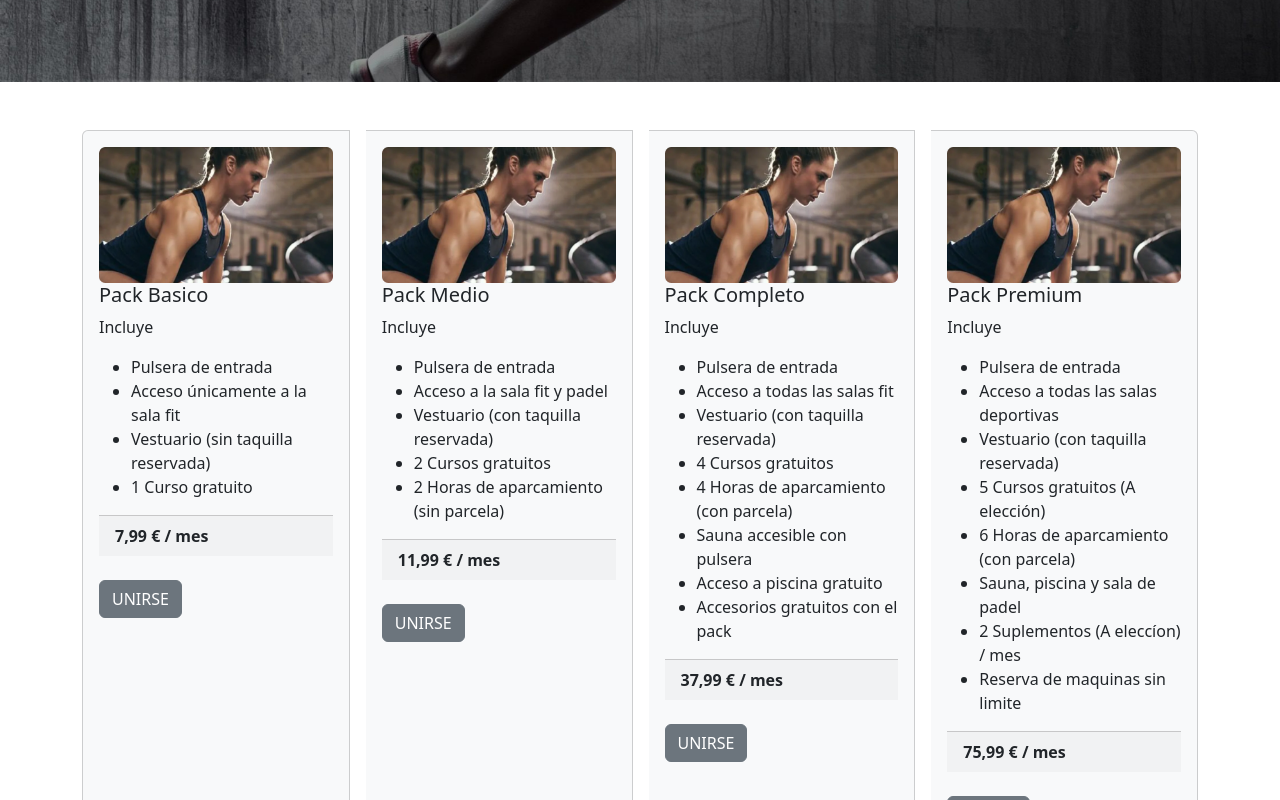
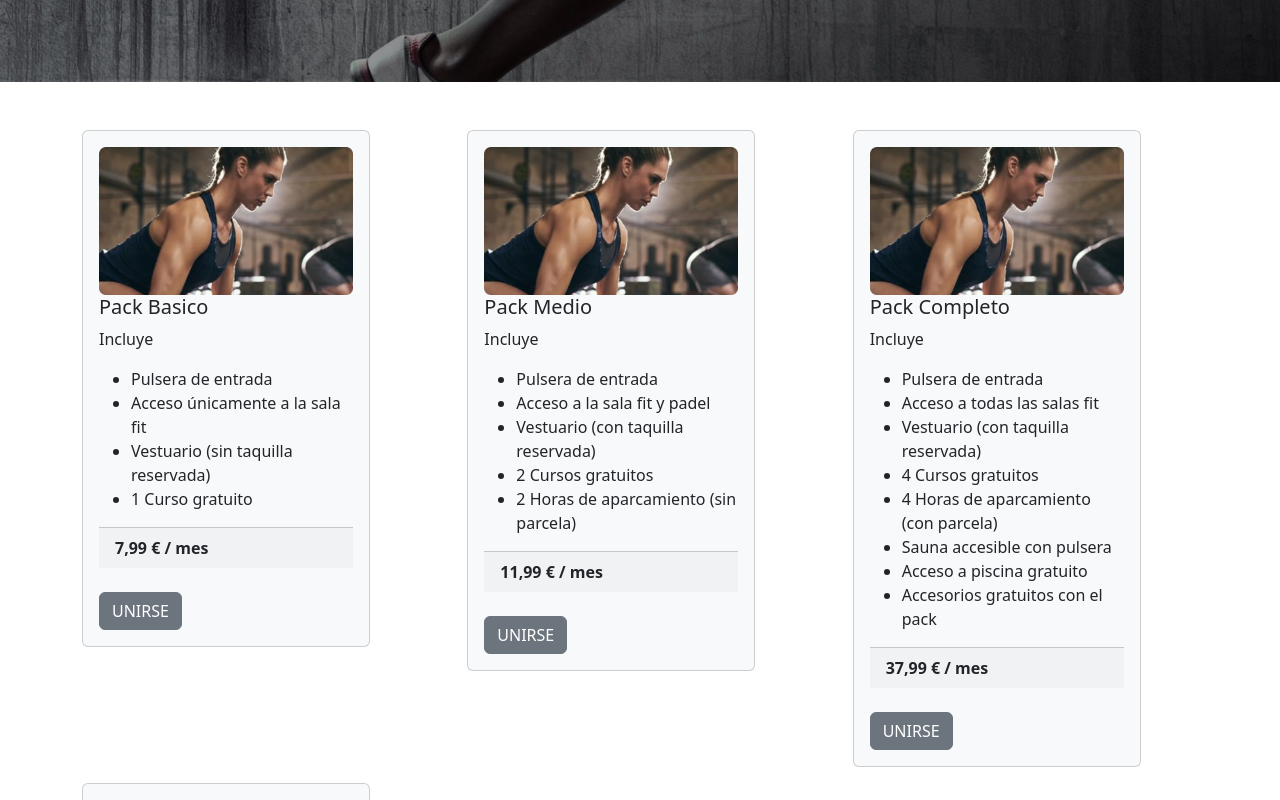
Before and after one commit to S4nchzz/GymPowerFit-ReactBootstrap, a React (Create React App) app: page /payment in a window 1280 px wide. Shown: the part 460-1260 px from the top of the page. Built offline with nearby package versions, Linux system fonts and the light colour scheme.

Commit message:
Se ha el codigo de los Cards para que el estilo se muestre correctamente, se ha quitado CardGroupy se ha añadido Col/Row

```diff
--- a/src/components/payment/Pack.tsx
+++ b/src/components/payment/Pack.tsx
@@ -1,8 +1,9 @@
 import React from "react";
-import { Button, Card, CardBody, CardFooter, CardImg, CardText, CardTitle } from "react-bootstrap";
+import { Button, Card, CardBody, CardFooter, CardImg, CardText, CardTitle, Col } from "react-bootstrap";
 
 export default function Pack({pack}) {
     return (
+        <Col>
             <Card
             style={{ width: '18rem' }}
             bg="light">
@@ -22,5 +23,6 @@ export default function Pack({pack}) {
                     <Button variant="secondary" className="mt-4">UNIRSE</Button>
                 </CardBody>
             </Card>
+        </Col>
     );
 };
--- a/src/components/payment/Payment.js
+++ b/src/components/payment/Payment.js
@@ -1,7 +1,7 @@
 import { useContext } from 'react';
 import '../css/Payment.css';
 import Pack from './Pack.tsx';
-import { CardGroup, Container } from 'react-bootstrap';
+import { Container, Row } from 'react-bootstrap';
 import Nav from '../Nav.tsx'
 import FeesFrame from './FeesFrame.tsx';
 import Footer from '../Footer.tsx';
@@ -15,11 +15,11 @@ function Payment() {
       <Nav/>
       <FeesFrame/>
         <Container className="justify-content-center mb-5">
-          <CardGroup className='gap-3 mt-5'>
+          <Row className='gap-3 mt-5'>
             {paymentJson.map((pack, index) => {
               return <Pack key={index} pack={pack} className="card-spacing" />;
             })}
-          </CardGroup>
+          </Row>
         </Container>
       <Footer/>
     </div>
```
Also changed, not shown: src/App.js (line endings or trailing spaces). Lines whose indentation alone changed are shown as unchanged.
